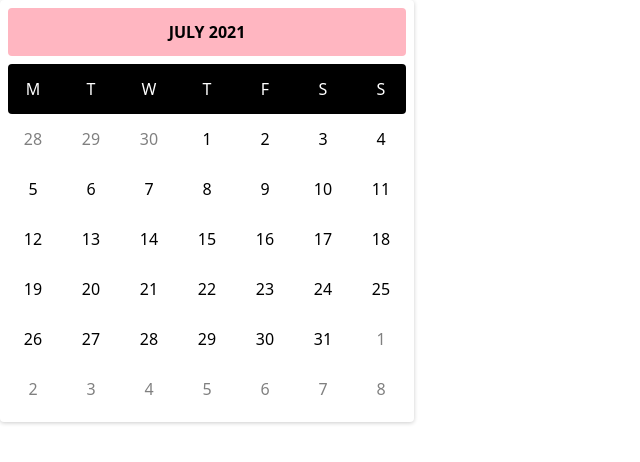
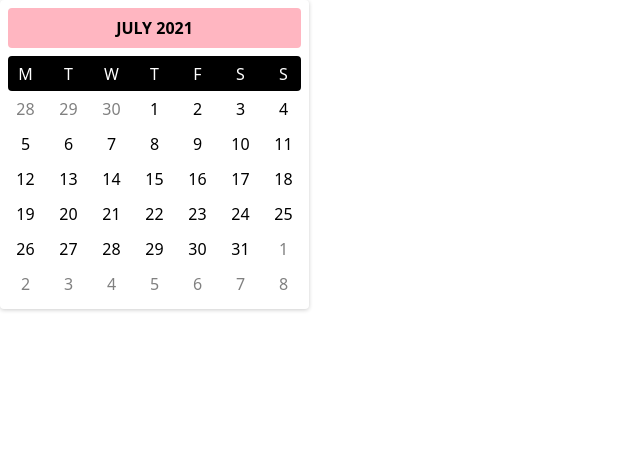
Before and after one commit to hannah-mazri/ng-intlog, an Angular app: page / in a window 1280 px wide. Shown: the top 462 px of the page, without its empty margins (0-640 px from the left). Built offline with nearby package versions, Linux system fonts and the light colour scheme.

Commit message:
css: resize grid columns and rows

```diff
--- a/src/app/calendar-container/calendar-container.component.scss
+++ b/src/app/calendar-container/calendar-container.component.scss
@@ -7,7 +7,7 @@
 
 .header {
   text-align: center;
-  padding: 12px 0;
+  padding: 8px 0;
   margin-bottom: 8px;
   background-color: lightpink;
   font-weight: 700;
@@ -17,8 +17,8 @@
 
 .days {
   display: grid;
-  grid-template-columns: repeat(7, 50px);
-  grid-template-rows: 50px;
+  grid-template-columns: repeat(7, 35px);
+  grid-template-rows: 35px;
   gap: 8px;
   align-items: center;
   text-align: center;
@@ -29,8 +29,8 @@
 
 .dates {
   display: inline-grid;
-  grid-template-columns: repeat(7, 50px);
-  grid-template-rows: repeat(6, 50px);
+  grid-template-columns: repeat(7, 35px);
+  grid-template-rows: repeat(6, 35px);
   gap: 0 8px;
   text-align: center;
   justify-items: center;
```
